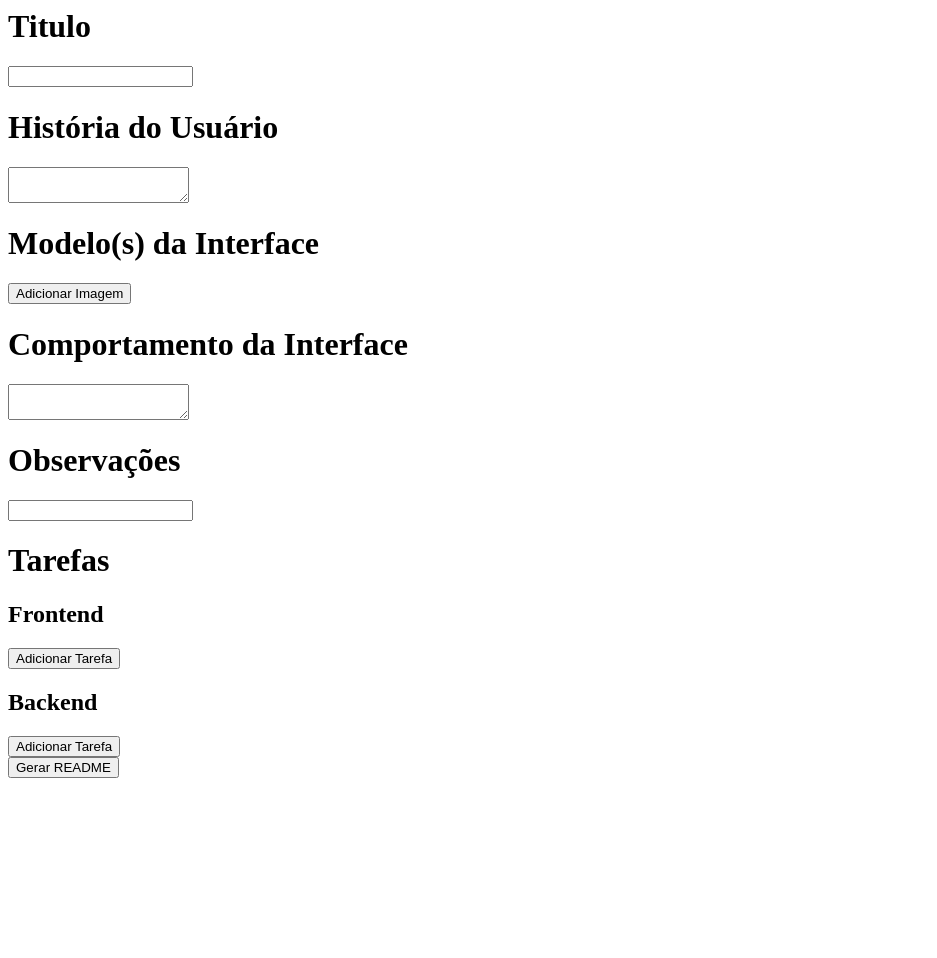
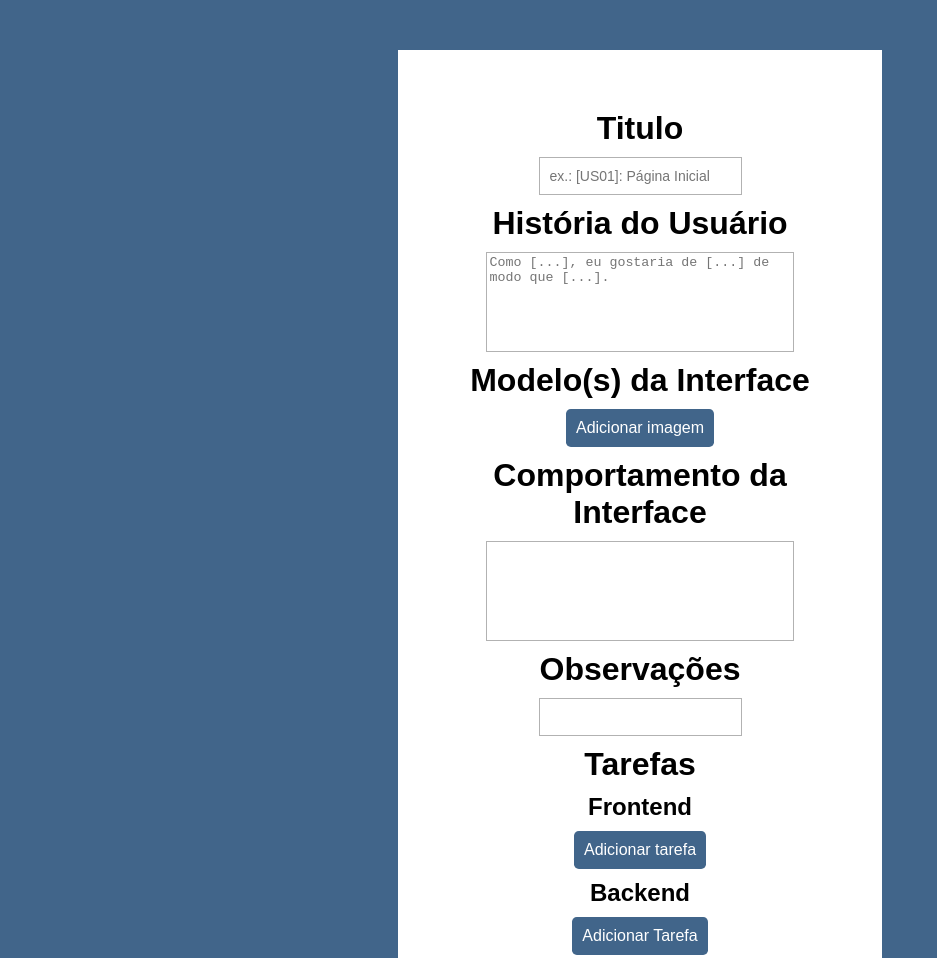
Before and after one commit to shl0mo/UserStory_Maker, a website: page index.html in a window 1280 px wide. Shown: the top 958 px of the page, without its empty margins (0-937 px from the left). Before the commit the page ends 800 px from the top, so only its background shows below. Drawn offline with Linux system fonts and the light colour scheme.

Commit message:
interface style

```diff
--- a/index.html
+++ b/index.html
@@ -1,6 +1,88 @@
 <head>
+	<title>User Story README Maker</title>
+	<style>
+		:root {
+			--main-color: #41658A;
+		}
 
+		* {
+			margin: 0;
+		}
+		body {
+			font-family: sans-serif;
+			background-color: var(--main-color);
+		}
+
+		header {
+			height: 80px;
+			background-color: white;
+		}
+
+		h1, h2 {
+			margin-top: 10px;
+		}
+
+		input, button, textarea  {
+			margin-top: 10px;
+			border: 1px solid rgba(0,0,0,0.3);
+		}
+
+		textarea {
+			height: 100px;
+			width: 80%;
+			resize: none;
+		}
+
+		input {
+			padding: 10px;
+			font-size: 14px;
+		}
+
+		main {
+			position: relative;
+			margin: 50px auto;
+			align-self: center;
+			flex-direction: column;
+			align-items: center;
+			background-color: white;
+			width: 30%;
+			/*border-radius: 1rem;*/
+			padding: 50px;
+		}
+
+		button {
+			padding: 10px;
+			border-radius: 0.3rem;
+			color: white;
+			border: none;
+			font-size: 1rem;
+			cursor: pointer;
+		}
+
+		.add-button {
+			background-color: var(--main-color);
+		}
+
+		.submit-button {
+			margin-top: 40px;
+			background-color: #70A37F;
+			font-weight: bold;
+			font-size: 1.2rem;
+			padding: 15px;
+		}
+
+		.delete-button {
+			background-color: #B57474;
+		}
+
+		form {
+			text-align: center;
+		}
+	</style>
 	<script>
+		function getFieldsData () {
+
+		}
 		function getStringBetween(char1, char2, from='') {
 			return from.split(char1)[1].split(char2)[0]
 		}
@@ -13,7 +95,7 @@
 			       <div id="image-fields-container-${i + 1}">
 					<input id="image-alt-${i + 1}" type="text" placeholder="Descrição da imagem">
 					<input id="interface-model-image-src-${i + 1}" type="text" placeholder="src da imagem">
-				    <button onclick="deleteImageFieldsContainer(${i + 1})" type="button">Deletar</button>
+				    <button onclick="deleteImageFieldsContainer(${i + 1})" type="button" class="delete-button">Excluir</button>
 				</div>
 			`
 			imageFieldsContainer.innerHTML = imageFieldsContainerInnerHTML
@@ -35,7 +117,7 @@
 				<div id="${taskType}-task-fields-container-${i + 1}">
 					<input id="task-description-${i + 1}" type="text" placeholder="Descrição da tarefa">
 					<input id="task-assignment-${i + 1}" type="text" placeholder="Atribuição">
-					<button onclick="deleteTaskFieldsContainer(${i + 1}, '${taskType}')" type="button">Deletar</button>
+					<button onclick="deleteTaskFieldsContainer(${i + 1}, '${taskType}')" type="button" class="delete-button">Excluir</button>
 				</div>
 			`
 			tasksFieldsContainer.innerHTML = tasksFieldsContainerInnerHTML
@@ -46,26 +128,28 @@
 		}
 	</script>
 </head>
-<body>
+<body onload="getFieldsData()">
+<!--header></header-->
+<main>
 <form action="http://localhost:5000/makeREADME" method="post">
 	<div>
 	<div>
 		<label for="title">
 			<h1>Titulo</h1>
 		</label>
-		<input id="title" type="text" name="title" />
+		<input id="title" type="text" name="title" placeholder="ex.: [US01]: Página Inicial"/>
 	</div>
 	<div>
 		<label for="user-story">
 			<h1>História do Usuário</h1>
 		</label>
-		<textarea id="user-story" name="userStory"></textarea>
+		<textarea id="user-story" name="userStory" placeholder="Como [...], eu gostaria de [...] de modo que [...]."></textarea>
 	</div>
 	<div>
 		<label>
 			<h1>Modelo(s) da Interface</h1>
 		</label>
-		<button type="button" onclick="addImageInputsFields()">Adicionar Imagem</button>
+		<button type="button" onclick="addImageInputsFields()" class="add-button">Adicionar imagem</button>
 		<div id="image-fields-container">
 
 		</div>
@@ -88,7 +172,7 @@
 			<label for="frontend-tasks">
 				<h2>Frontend</h2>
 			</label>
-			<button type="button" onclick="addTaskInputsFields('frontend')">Adicionar Tarefa</button>
+			<button type="button" onclick="addTaskInputsFields('frontend')" class="add-button">Adicionar tarefa</button>
 			<div id="frontend-tasks-fields-container">
 
 			</div>
@@ -97,13 +181,14 @@
 			<label for="backend-tasks">
 				<h2>Backend</h2>
 			</label>
-			<button type="button" onclick="addTaskInputsFields('backend')">Adicionar Tarefa</button>
+			<button type="button" onclick="addTaskInputsFields('backend')" class="add-button">Adicionar Tarefa</button>
 			<div id="backend-tasks-fields-container">
 
 			</div>
 		</div>
 	</div>
 	</div>
-	<button type="submit">Gerar README</button>
+	<button type="submit" class="submit-button">Gerar README</button>
 </form>
+</main>
 </body>
```
